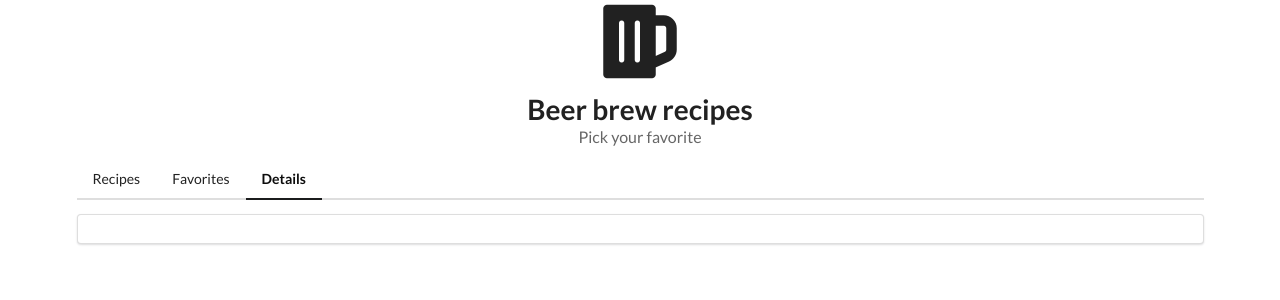
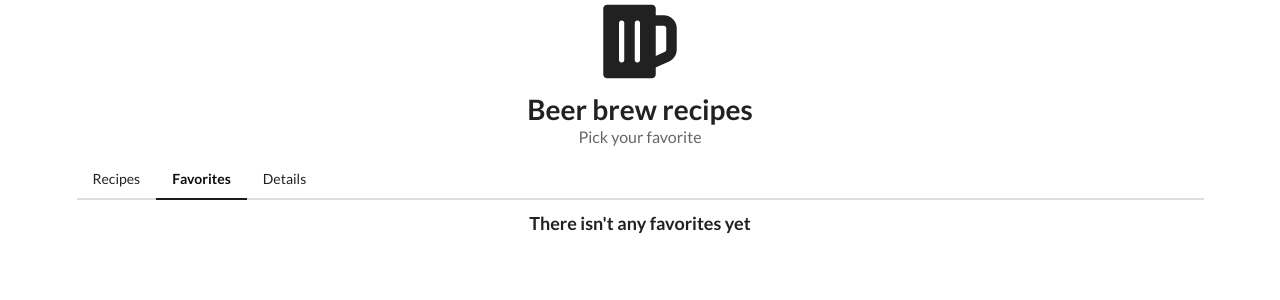
Before and after one commit to saimetta/brew-picker, a React (Create React App) app: page /favorites in a window 1280 px wide. Shown: the top 300 px of the page. Built offline with nearby package versions, Linux system fonts and the light colour scheme; no server answers.

Commit message:
add routes, remove custom logic for routing

```diff
--- a/package.json
+++ b/package.json
@@ -3,6 +3,7 @@
   "version": "0.1.0",
   "private": true,
   "dependencies": {
+    "@reach/router": "^1.3.4",
     "@testing-library/jest-dom": "^5.11.4",
     "@testing-library/react": "^11.1.0",
     "@testing-library/user-event": "^12.1.10",
@@ -38,5 +39,8 @@
       "last 1 firefox version",
       "last 1 safari version"
     ]
+  },
+  "devDependencies": {
+    "@types/reach__router": "^1.3.9"
   }
 }
--- a/public/index.html
+++ b/public/index.html
@@ -8,7 +8,7 @@
     <meta name="theme-color" content="#000000" />
     <meta
       name="description"
-      content="Web site created using create-react-app"
+      content="Beer recipes picker"
     />
     <link rel="apple-touch-icon" href="%PUBLIC_URL%/logo192.png" />
     <!--
@@ -25,7 +25,7 @@
       work correctly both with client-side routing and a non-root public URL.
       Learn how to configure a non-root public URL by running `npm run build`.
     -->
-    <title>React App</title>
+    <title>Beer recipes picker</title>
   </head>
   <body>
     <noscript>You need to enable JavaScript to run this app.</noscript>
--- a/src/App.tsx
+++ b/src/App.tsx
@@ -1,8 +1,30 @@
-import React from 'react';
-import ViewSelector from './ViewSelector';
+import React, { useEffect, useContext } from 'react';
+import { Store, actions } from './store/Store';
 
+import Header from './components/Header';
 
-export default function App(): JSX.Element {
+export const BEER_RECIPES_API_URL = 'https://api.punkapi.com/v2/beers';
+
+export default function App(props: any): JSX.Element {
+  const { state, dispatch } = useContext(Store);
+
+  useEffect(() => {
+    const { recipes } = state;
+    const fetchItems = () => {
+          recipes && recipes.length === 0 && fetchDataAction();
+      };
+      fetchItems();
+  });
+
+  const fetchDataAction = async () => {
+      const response = await fetch(BEER_RECIPES_API_URL);
+      const dataJson = await response.json();
+      return dispatch({
+          type: actions.FETCH_DATA,
+          payload: dataJson
+      });
+  }
+
   return (
     <div className="ui container">
       <h1 className="ui center aligned icon header">
@@ -12,7 +34,8 @@ export default function App(): JSX.Element {
           <div className="sub header">Pick your favorite</div>
         </div>
       </h1>
-      <ViewSelector />
+      <Header />
+      {props.children}
     </div>
   );
 };
--- a/src/Recipe.tsx
+++ /dev/null
@@ -1,30 +0,0 @@
-import React from 'react';
-import { IRecipe } from './Interfaces';
-
-interface IRecipeProps {
-    recipe: IRecipe
-};
-
-export default function Recipe(props: IRecipeProps): JSX.Element {
-    const recipe: IRecipe = props.recipe;
-    if (!recipe) return <></>;
-    return (
-        <div className="card recipe" key={ recipe.id }>
-            <div className="image">
-                <img src={recipe.image_url} alt={ recipe.name }/>
-            </div>
-            <div className="content">
-                <div className="header">{ recipe.name }</div>
-                <div className="description">
-                    { recipe.description }
-                </div>
-            </div>
-            <div className="extra content">
-                <span className="right floated">
-                    Abv: {recipe.abv} Ibu: { recipe.ibu}
-                </span>
-            </div>
-        </div>
-    );
-
-};
--- /dev/null
+++ b/src/components/Header.tsx
@@ -0,0 +1,64 @@
+import React, { useState, useEffect } from 'react';
+import { Link, useLocation } from '@reach/router';
+
+
+const views = {
+    RECIPES: '/',
+    FAVORITES: '/favorites',
+    DETAILS: '/details'
+};
+
+const Header = (): JSX.Element => {
+    const [currentView, setCurrentView] = useState(views.RECIPES);
+    const location = useLocation();
+
+    useEffect(() => {
+        const setView = (): void => {
+            try {
+                const viewFromPath = "/" + location.pathname.split("/")[1];
+                setCurrentView(viewFromPath);
+            } catch (err) {
+                console.error("Invalid URL ", location.pathname);
+                setCurrentView(views.RECIPES);
+            }
+        };
+        setView();
+    });
+
+    return (
+        <React.Fragment>
+            <div className="ui secondary pointing menu">
+                <Link
+                    to="/"
+                    onClick={(e) => {
+                        setCurrentView(views.RECIPES);
+                    }}
+                    className={`item ${currentView === views.RECIPES ? 'active' : ''}`}
+                >
+                    Recipes
+                </Link>
+                <Link
+                    to="/favorites"
+                    onClick={(e) => {
+                        setCurrentView(views.FAVORITES);
+                    }}
+                    className={`item ${currentView === views.FAVORITES ? 'active' : ''}`}
+                >
+                    Favorites
+                </Link>
+                <Link
+                    to="/details/1"
+                    onClick={(e) => {
+                        setCurrentView(views.DETAILS);
+                    }}
+                    className={`item ${currentView === views.DETAILS ? 'active' : ''}`}
+                >
+                    Details
+                </Link>
+            </div>
+        </React.Fragment>
+
+    );
+};
+
+export default Header;
--- /dev/null
+++ b/src/components/Recipe.tsx
@@ -0,0 +1,48 @@
+/* eslint-disable jsx-a11y/anchor-is-valid */
+import React, { useContext } from 'react';
+import { Store } from '../store/Store';
+import { IRecipe } from '../Interfaces';
+import { useParams } from "@reach/router"
+
+
+export default function Recipe(): JSX.Element {
+
+    const { state } = useContext(Store);
+    const params = useParams();
+    let recipe: IRecipe = state.recipes[0];
+    const recipeId: number = parseInt(params.recipeId, 10);
+
+    if (recipeId) {
+        recipe = state.recipes.find((item: IRecipe) => {
+            return item.id === recipeId
+        });
+    }
+    if (!recipe) return <></>;
+    return (
+        <div className="ui items">
+            <div className="item">
+                <a href="#" className="ui small image">
+                    <img src={recipe.image_url} alt={ recipe.name }/>
+                </a>
+                <div className="content">
+                    <a href="#" className="header">{ recipe.name }</a>
+                    <div className="description">
+                        <p><strong>Description:</strong> {recipe.description}</p>
+                        <p><strong>Tagline:</strong> {recipe.tagline}</p>
+                        <p><strong>Food pairing:</strong> {recipe.food_pairing}</p>
+                        <p><strong>Ibu:</strong> { recipe.ibu } <strong>Abv:</strong> { recipe.abv }</p>
+                        <p><strong>Ingridients:</strong></p>
+                        <div className="ui list">
+                            <div className="item">Apples</div>
+                            <div className="item">Pears</div>
+                            <div className="item">Oranges</div>
+                        </div>
+                        <p><strong>Tips:</strong> {recipe.brewers_tips}</p>
+                        <p><strong>Creator:</strong> {recipe.contributed_by}</p>
+                    </div>
+                </div>
+            </div>
+        </div>
+    );
+
+};
--- a/src/Recipes.tsx
+++ b/src/components/Recipes.tsx
@@ -1,6 +1,7 @@
 import React, { useContext, useEffect, useState } from 'react';
-import { Store, actions } from './Store';
-import { IRecipe, IAction } from './Interfaces';
+import { Store, actions } from '../store/Store';
+import { IRecipe, IAction } from '../Interfaces';
+import { useNavigate } from "@reach/router"
 
 
 export const BEER_RECIPES_API_URL = 'https://api.punkapi.com/v2/beers';
@@ -9,16 +10,17 @@ interface IRecipesProps {
     favorites?: boolean
 }
 export default function Recipes(props: IRecipesProps): JSX.Element {
+    //QUITAR TODA LA LOGICA DE FETCH!
     const { state, dispatch } = useContext(Store);
     const [items, setItems] = useState([]);
     const { favorites, recipes } = state;
+    const navigate = useNavigate()
 
     useEffect(() => {
         const fetchItems = () => {
             if (props.favorites) {
                 setItems(favorites);
             } else {
-                recipes && recipes.length === 0 && fetchDataAction();
                 setItems(recipes);
             }
         };
@@ -51,11 +53,12 @@ export default function Recipes(props: IRecipesProps): JSX.Element {
         });
     };
 
-    const onSelect = (recipe: IRecipe): IAction => {
-        return dispatch({
+    const onSelect = (recipe: IRecipe): void => {
+        dispatch({
             type: actions.SET_SELECTED,
             payload: recipe.id
         });
+        navigate(`/details/${recipe.id}`);
     };
 
     const renderRecipe = (recipe: IRecipe): JSX.Element => {
@@ -98,14 +101,8 @@ export default function Recipes(props: IRecipesProps): JSX.Element {
         );
     };
 
-    const fetchDataAction = async () => {
-        const response = await fetch(BEER_RECIPES_API_URL);
-        const dataJson = await response.json();
-        return dispatch({
-            type: actions.FETCH_DATA,
-            payload: dataJson
-        });
+    if (!recipes) {
+        return <div>Loading...</div>
     }
-
     return renderItems();
 };
--- a/src/ViewSelector.tsx
+++ b/src/components/ViewSelector.tsx
@@ -1,15 +1,18 @@
 /* eslint-disable jsx-a11y/anchor-is-valid */
-import React, { useState, useEffect, useContext } from 'react';
-import { Store } from './Store';
-import Recipes from './Recipes';
-import Recipe from './Recipe';
-import { IRecipe } from './Interfaces';
+import React, { useState, useEffect, useContext, lazy, Suspense } from 'react';
+import { Store } from '../store/Store';
+import { IRecipe } from '../Interfaces';
+import { Link } from '@reach/router';
 
 const views = {
     RECIPES: 'RECIPES',
     FAVORITES: 'FAVORITES',
     DETAILS: 'DETAILS'
 };
+
+//Lazy loading components, see the usage of suspense for the fallback
+const Recipes = lazy<any>(() => import('./Recipes'));
+const Recipe = lazy<any>(() => import('./Recipe'));
 
 const ViewSelector = (): JSX.Element => {
     const [currentView, setCurrentView] = useState(views.RECIPES);
@@ -21,7 +24,7 @@ const ViewSelector = (): JSX.Element => {
         setCurrentView(views.DETAILS);
     }, [state.selected]);
 
-    function renderView(currentView: string): JSX.Element {
+    const renderView = (currentView: string): JSX.Element => {
         switch (currentView) {
             case views.RECIPES:
                 return <Recipes />;
@@ -32,14 +35,21 @@ const ViewSelector = (): JSX.Element => {
             default:
                 return <Recipes />;
         }
+    };
+
+    const renderLoading = (): JSX.Element => {
+        return (
+            <h4 className="ui header center aligned">
+                Loading ...
+            </h4>
+        );
     }
-
-    console.log('current view: ', currentView);
 
     return (
         <React.Fragment>
             <div className="ui secondary pointing menu">
-                <a
+                <Link
+                    to="/"
                     onClick={(e) => {
                         e.preventDefault();
                         setCurrentView(views.RECIPES);
@@ -47,8 +57,9 @@ const ViewSelector = (): JSX.Element => {
                     className={`item ${currentView === views.RECIPES ? 'active' : ''}`}
                 >
                     Recipes
-                </a>
-                <a
+                </Link>
+                <Link
+                    to="/favorites"
                     onClick={(e) => {
                         e.preventDefault();
                         setCurrentView(views.FAVORITES);
@@ -56,8 +67,9 @@ const ViewSelector = (): JSX.Element => {
                     className={`item ${currentView === views.FAVORITES ? 'active' : ''}`}
                 >
                     Favorites
-                </a>
-                <a
+                </Link>
+                <Link
+                    to="/details"
                     onClick={(e) => {
                         e.preventDefault();
                         setCurrentView(views.DETAILS);
@@ -65,11 +77,11 @@ const ViewSelector = (): JSX.Element => {
                     className={`item ${currentView === views.DETAILS ? 'active' : ''}`}
                 >
                     Details
-                </a>
+                </Link>
             </div>
-            <div className="ui segment">
-                { renderView(currentView) }
-            </div>
+            <Suspense fallback={renderLoading}>
+                {renderView(currentView)}
+            </Suspense>
         </React.Fragment>
 
     );
--- a/src/index.tsx
+++ b/src/index.tsx
@@ -2,13 +2,24 @@ import React from 'react';
 import ReactDOM from 'react-dom';
 import './index.css';
 import App from './App';
-import { StoreProvider }  from './Store';
+import { StoreProvider } from './store/Store';
+import Recipes from './components/Recipes';
+import Recipe from './components/Recipe';
+import { Router, RouteComponentProps } from '@reach/router';
 import reportWebVitals from './reportWebVitals';
+
+const RouterPage = (props: { pageComponent: JSX.Element } & RouteComponentProps) => props.pageComponent;
 
 ReactDOM.render(
   <React.StrictMode>
     <StoreProvider>
-      <App />
+      <Router>
+        <App path='/'>
+          <RouterPage pageComponent={<Recipes />} path='/' />
+          <RouterPage pageComponent={<Recipes favorites={true}/>} path='/favorites' />
+          <RouterPage pageComponent={ <Recipe />} path='/details/:recipeId'/>
+        </App>
+      </Router>
     </StoreProvider>
   </React.StrictMode>,
   document.getElementById('root')
--- a/src/Store.tsx
+++ b/src/store/Store.tsx
@@ -1,5 +1,5 @@
 import React, { useReducer } from 'react';
-import { IState, IAction } from './Interfaces';
+import { IState, IAction } from '../Interfaces';
 
 const initialState: IState = {
     recipes: [],
```
Also changed, not shown: 1 other file (tests, documents, lock files or other folders).
